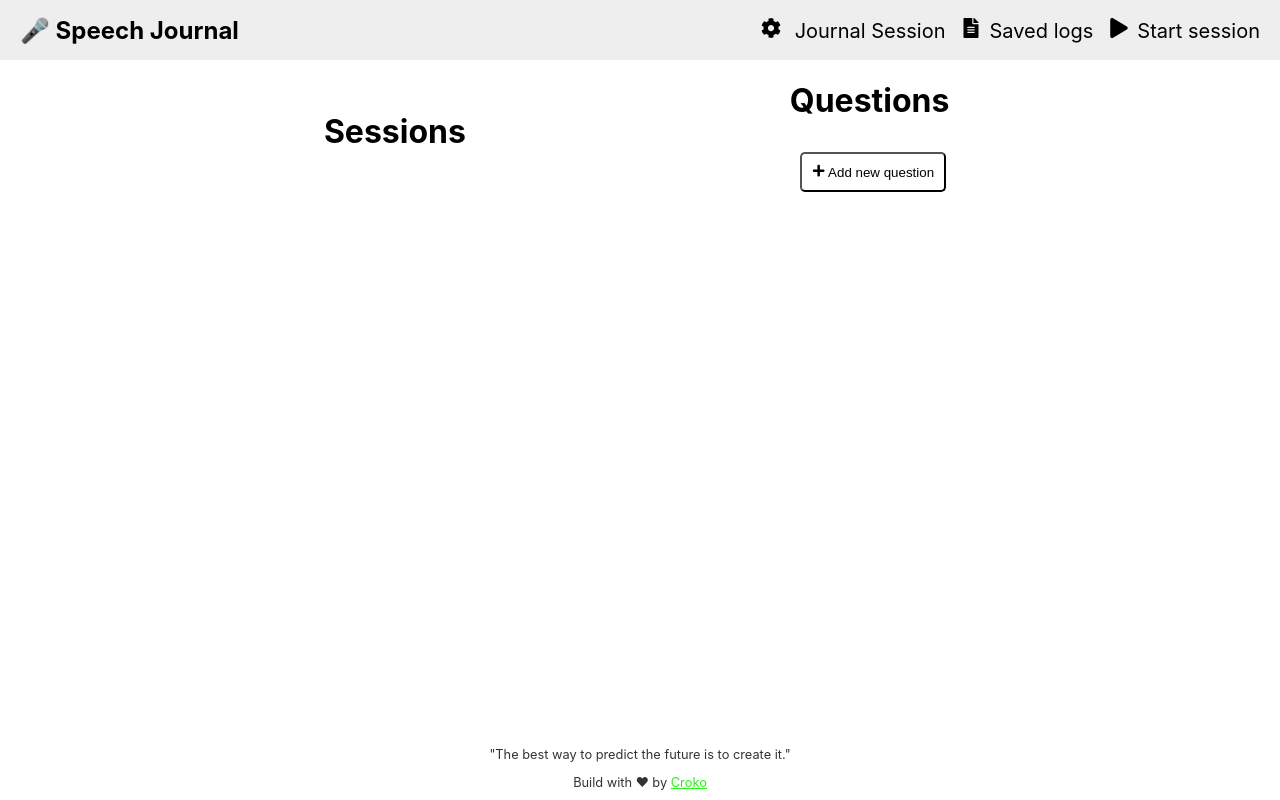
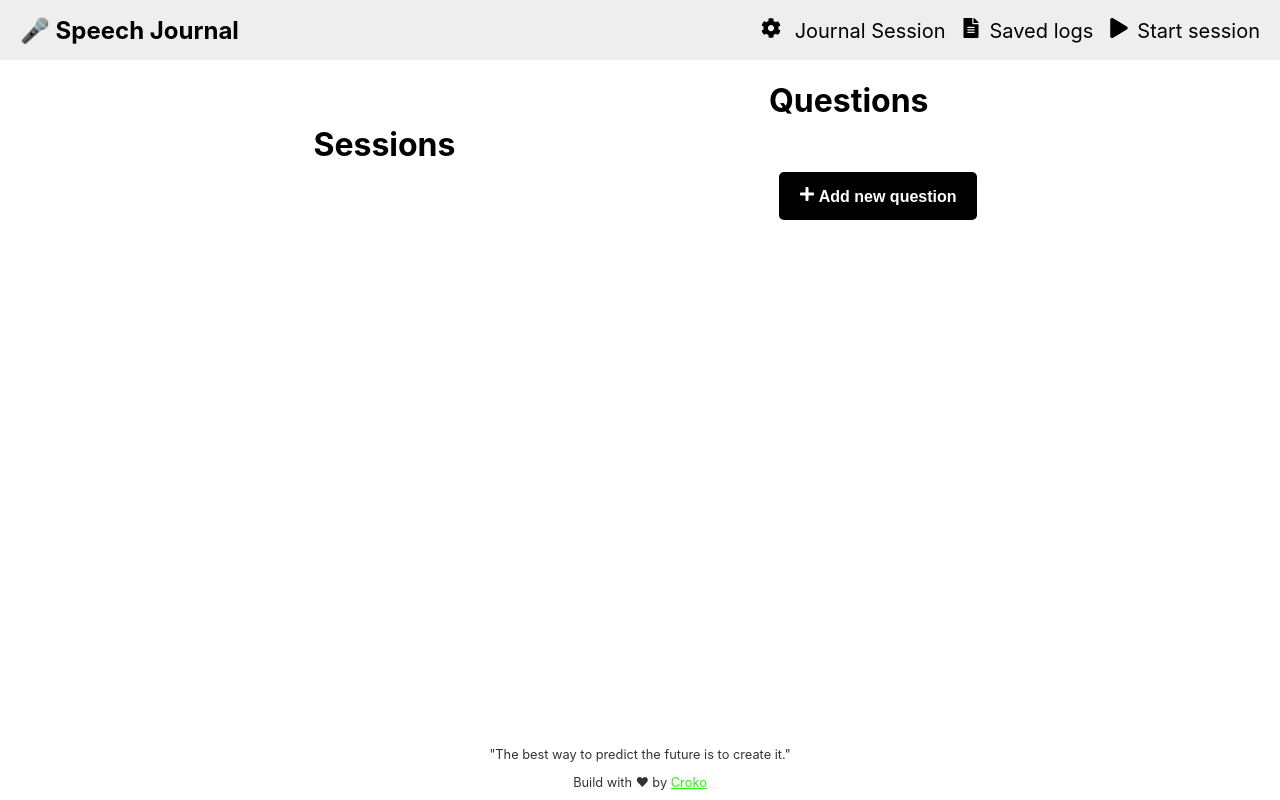
Before and after one commit to croko22/speech-journal, a React (Vite) app: page /session in a window 1280 px wide. Built offline with nearby package versions, Linux system fonts and the light colour scheme.

Commit message:
c:SessionConfig UI improvement of questions-container

```diff
--- a/src/pages/SessionConfig.jsx
+++ b/src/pages/SessionConfig.jsx
@@ -23,8 +23,8 @@ const SessionConfig = () => {
     setSession(session.filter((question) => question.id !== id));
   };
 
-  //TODO: Fix editQuestion
-  const editQuestion = (question) => {
+  //TODO: updateQuestion | Then implement in MONGO
+  const updateQuestion = (question) => {
     deleteQuestion(question.id);
     addQuestion(question);
   };
@@ -36,7 +36,7 @@ const SessionConfig = () => {
         {
           //*Rendered SessionCards
           session.map((question) => (
-            <div className="session-card">
+            <div className="session-card" key={question.id}>
               <h2>Session 1</h2>
               <p>{question.question}</p>
               <p>Time: {question.timeToAnswer + question.timeToThink}</p>
@@ -52,7 +52,7 @@ const SessionConfig = () => {
             key={question.id}
             sQuestion={question}
             deleteQuestion={deleteQuestion}
-            editQuestion={editQuestion}
+            updateQuestion={updateQuestion}
           />
         ))}
         {addMode ? (
@@ -68,7 +68,7 @@ const SessionConfig = () => {
             setAddMode={setAddMode}
           />
         ) : (
-          <button onClick={() => setAddMode(true)}>
+          <button className="newQuestionBtn" onClick={() => setAddMode(true)}>
             <FaPlus /> Add new question
           </button>
         )}
--- a/src/pages/SessionConfig.scss
+++ b/src/pages/SessionConfig.scss
@@ -2,7 +2,7 @@
   display: flex;
   align-items: center;
   justify-content: space-evenly;
-    .sessions-container{
+  .sessions-container {
     display: flex;
     flex-direction: column;
     gap: 20px;
@@ -16,4 +16,23 @@
       box-shadow: 0 0 10px 0 rgba(0, 0, 0, 0.2);
     }
   }
+  .questions-container {
+    display: flex;
+    flex-direction: column;
+    gap: 20px;
+    .newQuestionBtn {
+      width: 100%;
+      height: 3rem;
+      border-radius: 5px;
+      border: none;
+      background-color: #000;
+      color: #fff;
+      font-size: 16px;
+      font-weight: bold;
+      cursor: pointer;
+      &:hover {
+        background-color: #333;
       }
+    }
+  }
+}
```
Lines whose indentation alone changed are shown as unchanged.
